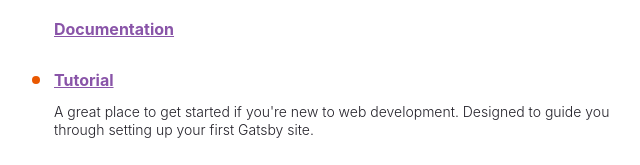
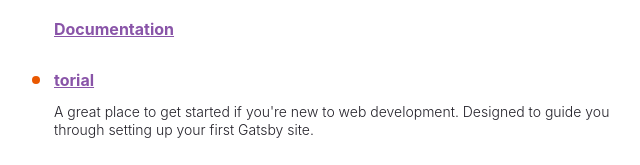
Before and after one commit to mrbarazi-97/gatsby, a Gatsby site: page / in a window 1280 px wide. Shown: the part 337-502 px from the top of the page, 50-690 px from the left. Built offline with nearby package versions, Linux system fonts and the light colour scheme; Gatsby itself is replaced by a stand-in of ours.

Commit message:
first commit

```diff
--- a/src/pages/index.js
+++ b/src/pages/index.js
@@ -81,7 +81,7 @@
 // data
 const links = [
   {
-    text: "Tutorial",
+    text: "torial",
     url: "https://www.gatsbyjs.com/docs/tutorial/",
     description:
       "A great place to get started if you're new to web development. Designed to guide you through setting up your first Gatsby site.",
```
